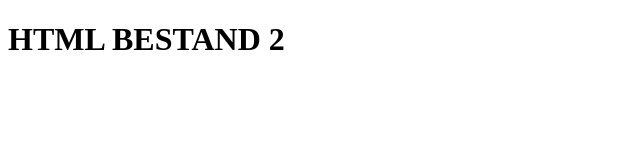
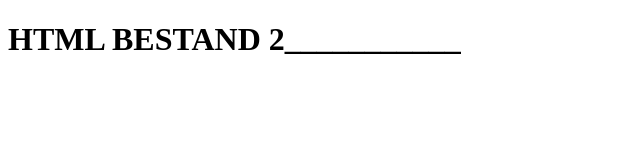
Before and after one commit to DoniBoye/test, a plain HTML site: page index1.html in a window 1280 px wide. Shown: the whole page, without its empty margins (0-640 px from the left). Drawn offline with Linux system fonts and the light colour scheme.

Commit message:
stupid change

```diff
--- a/index1.html
+++ b/index1.html
@@ -7,7 +7,7 @@
     <title>Document</title>
 </head>
 <body>
-    <h1>HTML BESTAND 2</h1>
+    <h1>HTML BESTAND 2___________</h1>
 
 </body>
 </html>
```
